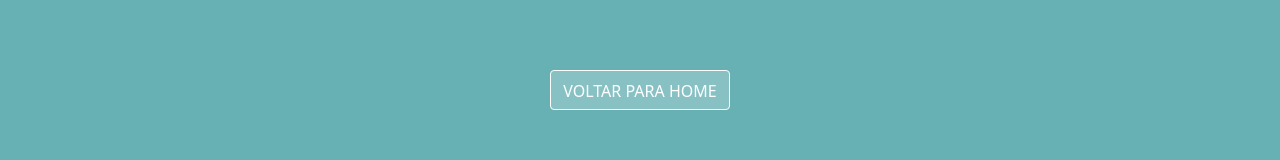
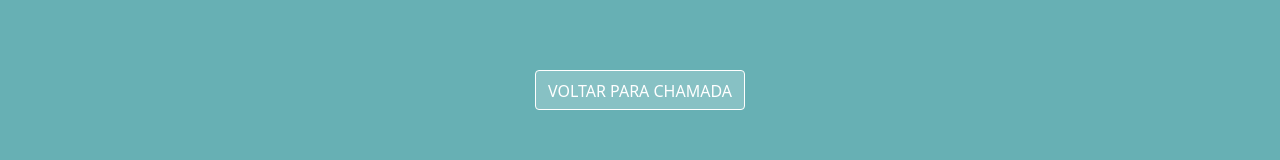
Before and after one commit to lbseven7/chamada-escolar, a React (Vite) app: page /report in a window 1280 px wide. Shown: the part 350-510 px from the top of the page. Built offline with nearby package versions, Linux system fonts and the light colour scheme.

Commit message:
refactor: corrige texto do botão VOLTAR PARA CHAMADA

```diff
--- a/src/pages/ReportPage/index.jsx
+++ b/src/pages/ReportPage/index.jsx
@@ -69,7 +69,7 @@ function Report() {
               type="button"
               className="w-[100%] border bg-btn-color rounded h-[40px] text-font-color py-2 mb-24 p-3"
             >
-              VOLTAR PARA HOME
+              VOLTAR PARA CHAMADA
             </button>
           </Link>
         </div>
```
